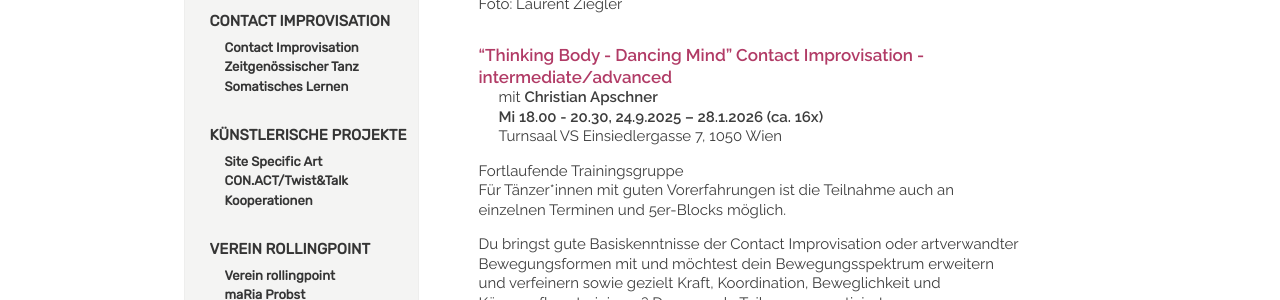
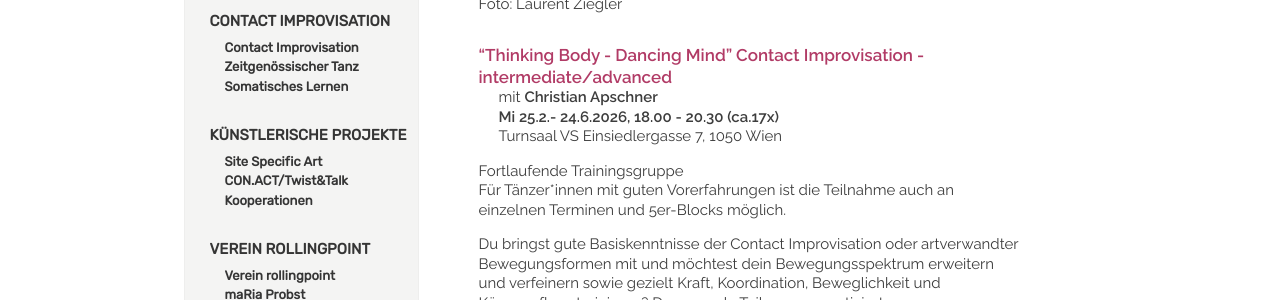
Before and after one commit to manulari/rollingpointat, a Jekyll site: the page built from _pages_de/contactadv.md, in a window 1280 px wide. Shown: the part 519-819 px from the top of the page. Built offline with Jekyll 4.4.1, drawn with Linux system fonts in a browser that asks for light colours; comment, search, counter and statistics services are not loaded.

Commit message:
Update page (de) “contactadv”

```diff
--- a/_pages_de/contactadv.md
+++ b/_pages_de/contactadv.md
@@ -10,7 +10,7 @@ Foto: Laurent Ziegler
 #### **“Thinking Body - Dancing Mind” Contact Improvisation - intermediate/advanced**
 
 mit **Christian Apschner**\
-**Mi 18.00 - 20.30, 24.9.2025 – 28.1.2026 (ca. 16x)**\
+**Mi 25.2.- 24.6.2026, 18.00 - 20.30 (ca.17x)**\
 Turnsaal VS Einsiedlergasse 7, 1050 Wien
 
 Fortlaufende Trainingsgruppe\
```
